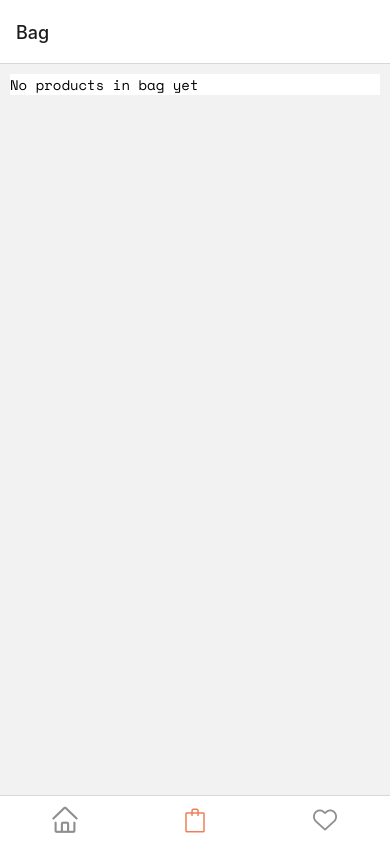
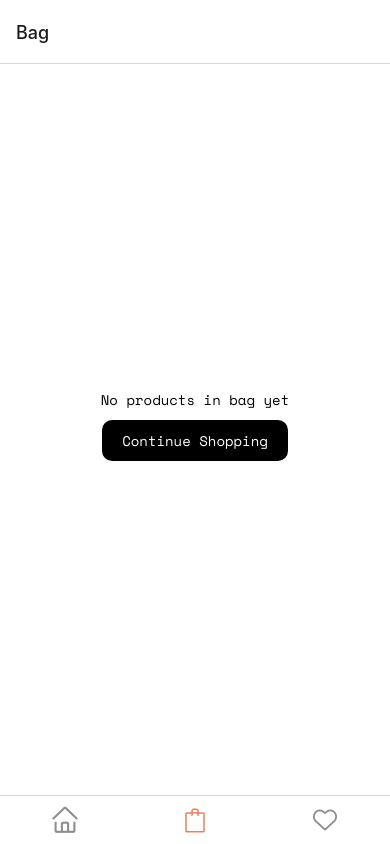
Before and after one commit to Nouran96/ECommerce_React_Native, a React Native app: screen /Bag in a window 390 px wide. Built offline with nearby package versions, Linux system fonts and the light colour scheme; what expo-linking would draw is missing.

Commit message:
Finish remove from cart

```diff
--- a/screens/BagScreen.tsx
+++ b/screens/BagScreen.tsx
@@ -1,4 +1,5 @@
 import { ScrollView, StyleSheet, TouchableOpacity, Image } from "react-native";
+import { FontAwesome } from "@expo/vector-icons";
 
 import { Text, View } from "../components/Themed";
 import {
@@ -7,14 +8,15 @@ import {
   useAppDispatch,
   useAppSelector,
 } from "../types";
-import mainCategories from "../mocks/categories.json";
-import { useEffect, useState } from "react";
-import { removeLastSubCat } from "../store/shared/sharedSlice";
 import useColorScheme from "../hooks/useColorScheme";
 import Colors from "../constants/Colors";
 import ColorView from "../components/ColorView";
 import MainButton from "../components/MainButton";
-import { addProductToCart, decrementQuantity } from "../store/cart/cartSlice";
+import {
+  addProductToCart,
+  decrementQuantity,
+  removeProductFromCart,
+} from "../store/cart/cartSlice";
 
 export default function BagScreen({ navigation }: RootTabScreenProps<"Bag">) {
   const colorScheme = useColorScheme();
@@ -26,7 +28,7 @@ export default function BagScreen({ navigation }: RootTabScreenProps<"Bag">) {
   const dispatch = useAppDispatch();
 
   return (
-    <ScrollView>
+    <ScrollView contentContainerStyle={{ flexGrow: 1 }}>
       <View style={styles.container}>
         {Object.keys(products ?? {}).length > 0 ? (
           <View>
@@ -78,26 +80,65 @@ export default function BagScreen({ navigation }: RootTabScreenProps<"Bag">) {
                       width: "100%",
                     }}
                   >
+                    <View
+                      style={{
+                        flexDirection: "row",
+                        justifyContent: "space-between",
+                        alignItems: "center",
+                      }}
+                    >
                       <MainButton
                         title="-"
                         disabled={pro.quantity === 1}
                         onPress={() => dispatch(decrementQuantity(pro))}
                       />
 
-                    <Text>{pro.quantity}</Text>
+                      <Text style={{ paddingHorizontal: 15 }}>
+                        {pro.quantity}
+                      </Text>
                       <MainButton
                         title="+"
                         onPress={() => dispatch(addProductToCart(pro))}
                       />
+                    </View>
+
+                    <TouchableOpacity
+                      onPress={() => dispatch(removeProductFromCart(pro))}
+                    >
+                      <FontAwesome
+                        name="remove"
+                        size={24}
+                        color={Colors[colorScheme].tint}
+                      />
+                    </TouchableOpacity>
                   </View>
                 </View>
               </View>
             ))}
 
             <MainButton title="Checkout" onPress={() => {}} />
+            <MainButton
+              title="Continue Shopping"
+              otherStyles={{ marginVertical: 10 }}
+              onPress={() => navigation.navigate("Home")}
+            />
           </View>
         ) : (
+          <View
+            style={{
+              flex: 1,
+              padding: 10,
+              justifyContent: "center",
+              alignItems: "center",
+            }}
+          >
             <Text>No products in bag yet</Text>
+            <MainButton
+              title="Continue Shopping"
+              otherStyles={{ marginVertical: 10 }}
+              onPress={() => navigation.navigate("Home")}
+            />
+          </View>
         )}
       </View>
     </ScrollView>
@@ -106,20 +147,13 @@ export default function BagScreen({ navigation }: RootTabScreenProps<"Bag">) {
 
 const styles = StyleSheet.create({
   container: {
-    // display: "flex",
-    // flexDirection: "row",
-    // width: "100%",
     flex: 1,
-    // flexWrap: "wrap",
-    margin: 10,
   },
   product: {
     width: "100%",
     flexDirection: "row",
-    // alignItems: "center",
     marginTop: 15,
     marginBottom: 30,
-    // flexWrap: "wrap",
   },
   productImage: {
     width: 150,
--- a/store/cart/cartSlice.tsx
+++ b/store/cart/cartSlice.tsx
@@ -34,10 +34,16 @@ export const cartSlice = createSlice({
     decrementQuantity: (state, action: PayloadAction<any>) => {
       state.products[action.payload.code].quantity--;
     },
+    removeProductFromCart: (state, action: PayloadAction<any>) => {
+      if (state.products[action.payload.code]) {
+        delete state.products[action.payload.code];
+      }
+    },
   },
 });
 
 // Action creators are generated for each case reducer function
-export const { addProductToCart, decrementQuantity } = cartSlice.actions;
+export const { addProductToCart, decrementQuantity, removeProductFromCart } =
+  cartSlice.actions;
 
 export default cartSlice.reducer;
```
Lines whose indentation alone changed are shown as unchanged.
